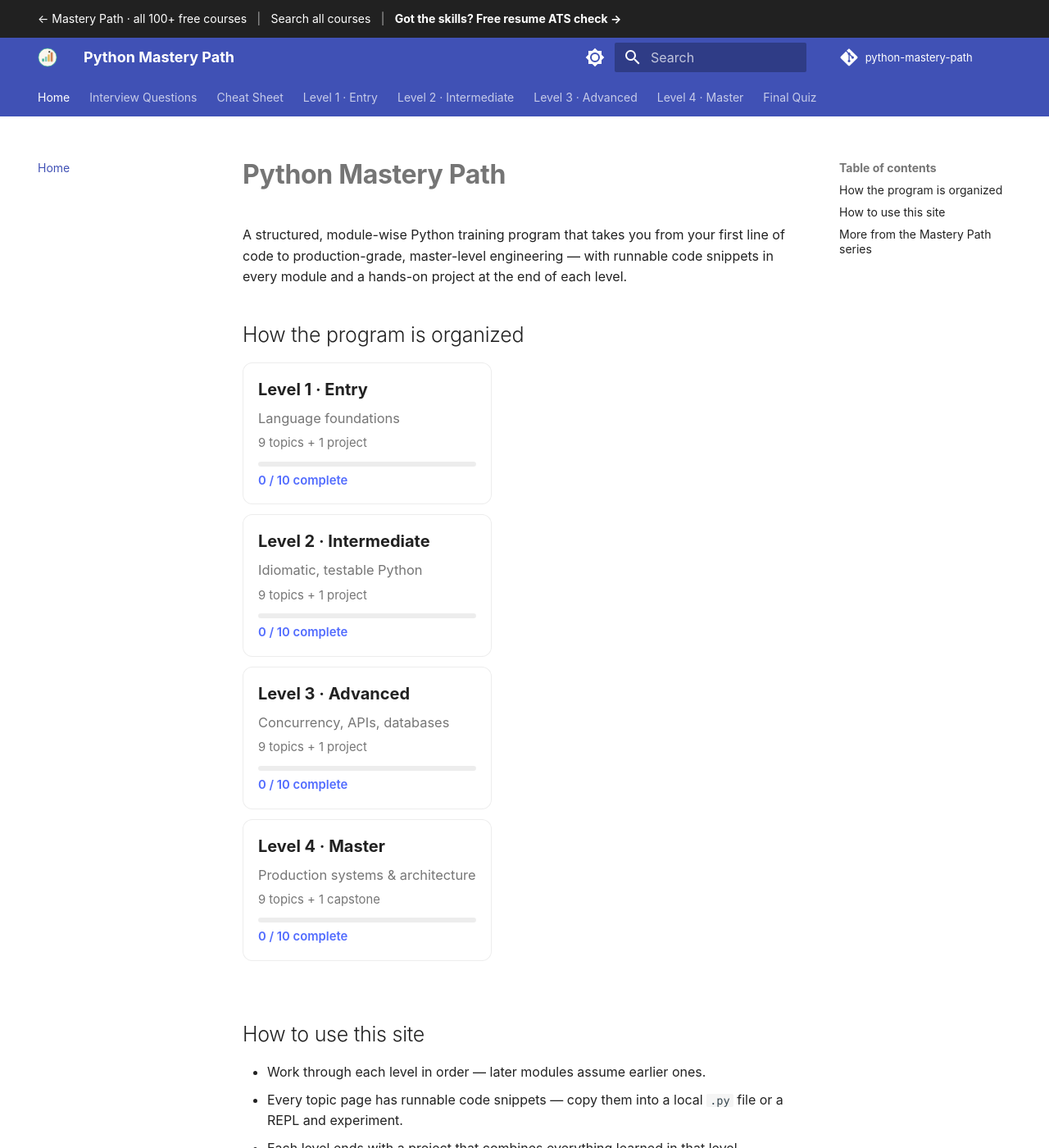
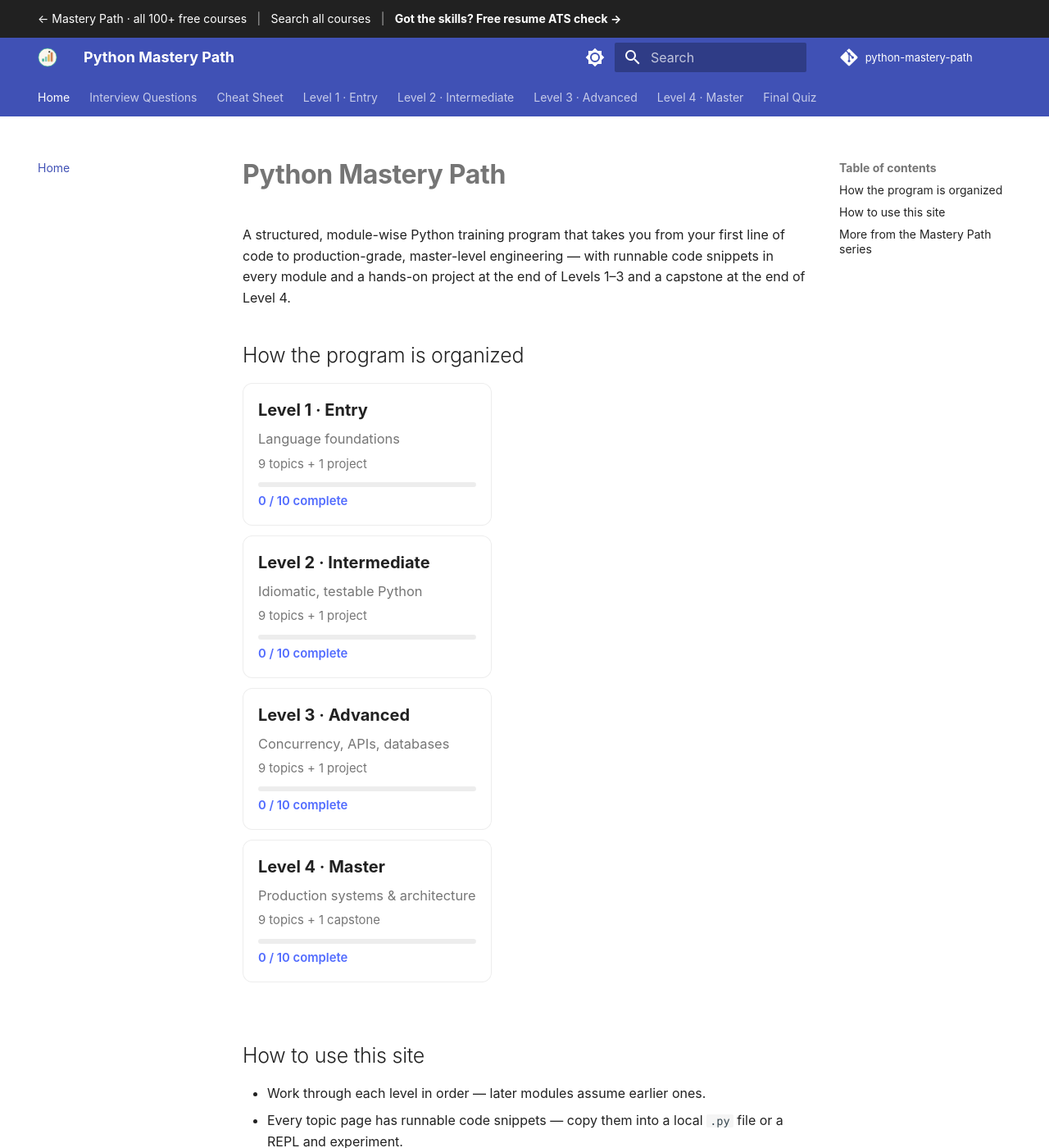
Before and after one commit to SIGILIPELLI/python-mastery-path, an MkDocs documentation site: the page built from docs/index.md, in a window 1280 px wide and 1400 px high. Shown: the whole window at 82% size. Built offline with MkDocs 1.6.1 and Material for MkDocs 9.7.7, drawn with Linux system fonts in a browser that asks for light colours; comment, search, counter and statistics services are not loaded; some of the changed text lies outside the part shown.

Commit message:
Course home: state that Levels 1-3 end with a project and Level 4 with the capstone
Co-Authored-By: Claude Sonnet 5.5 <noreply@anthropic.com>

```diff
--- a/docs/index.md
+++ b/docs/index.md
@@ -7,7 +7,7 @@ description: "Free Python course from beginner to advanced -- 36 hands-on lesson
 
 A structured, module-wise Python training program that takes you from your first
 line of code to production-grade, master-level engineering — with runnable code
-snippets in every module and a hands-on project at the end of each level.
+snippets in every module and a hands-on project at the end of Levels 1–3 and a capstone at the end of Level 4.
 
 ## How the program is organized
 
@@ -23,7 +23,7 @@ snippets in every module and a hands-on project at the end of each level.
 - Work through each level in order — later modules assume earlier ones.
 - Every topic page has runnable code snippets — copy them into a local `.py` file
   or a REPL and experiment.
-- Each level ends with a project that combines everything learned in that level.
+- Levels 1–3 each end with a project that combines everything learned in that level, and Level 4 ends with the course capstone.
 - Use the search bar (top of the page) to jump straight to a topic.
 
 Start here → [Level 1 · Entry](level-1/index.md)
```
Also changed, not shown: mcp-mastery-path/docs/index.md (+2 -3 lines), vector-databases-mastery-path/docs/index.md (+2 -2 lines).
